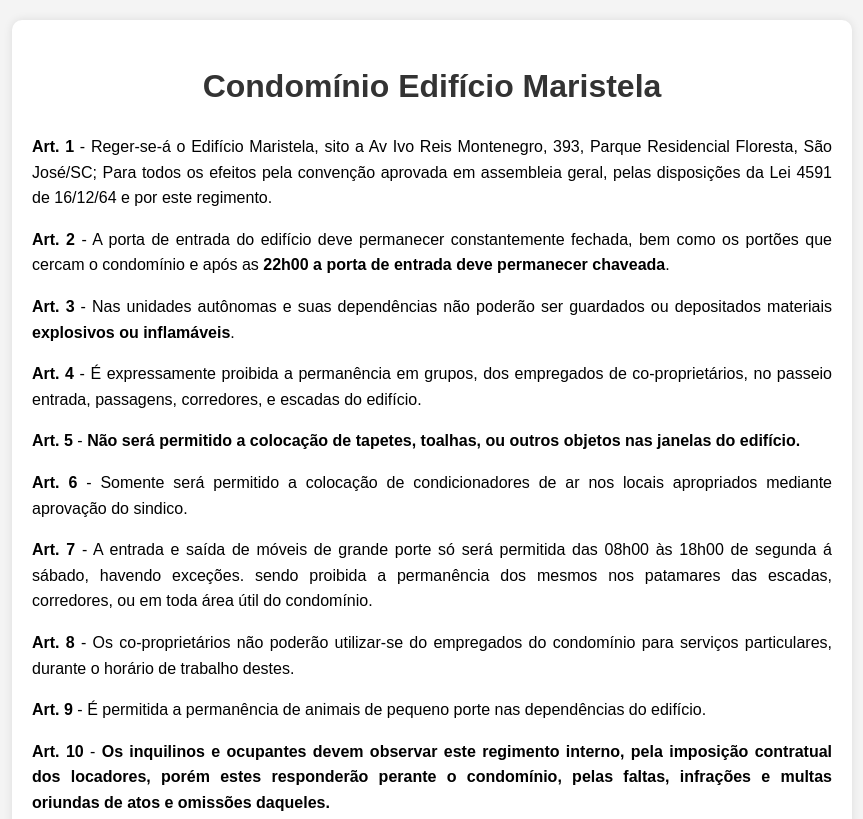
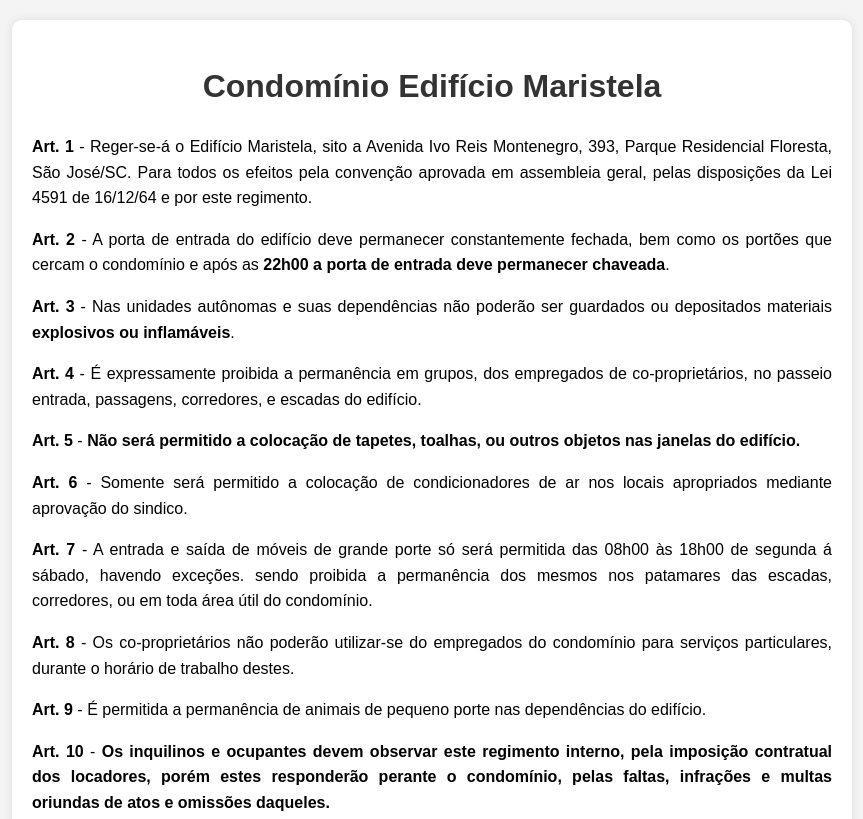
Before and after one commit to douglasuw/docs, a plain HTML site: page maristela.html in a window 1280 px wide. Shown: the top 819 px of the page, without its empty margins (208-1071 px from the left). Drawn offline with Linux system fonts and the light colour scheme.

Commit message:
Update maristela.html

```diff
--- a/maristela.html
+++ b/maristela.html
@@ -38,7 +38,7 @@
 <body>
     <div class="container">
         <h1>Condomínio Edifício Maristela</h1>
-        <p><strong>Art. 1</strong> - Reger-se-á o Edifício Maristela, sito a Av Ivo Reis Montenegro, 393, Parque Residencial Floresta, São José/SC; Para todos os efeitos pela convenção aprovada em assembleia geral, pelas disposições da Lei 4591 de 16/12/64 e por este regimento.</p>
+        <p><strong>Art. 1</strong> - Reger-se-á o Edifício Maristela, sito a Avenida Ivo Reis Montenegro, 393, Parque Residencial Floresta, São José/SC. Para todos os efeitos pela convenção aprovada em assembleia geral, pelas disposições da Lei 4591 de 16/12/64 e por este regimento.</p>
         <p><strong>Art. 2</strong> - A porta de entrada do edifício deve permanecer constantemente fechada, bem como os portões que cercam o condomínio e após as <strong>22h00 a porta de entrada deve permanecer chaveada</strong>.</p>
         <p><strong>Art. 3</strong> - Nas unidades autônomas e suas dependências não poderão ser guardados ou depositados materiais <strong>explosivos ou inflamáveis</strong>.</p>
         <p><strong>Art. 4</strong> - É expressamente proibida a permanência em grupos, dos empregados de co-proprietários, no passeio entrada, passagens, corredores, e escadas do edifício.</p>
```
